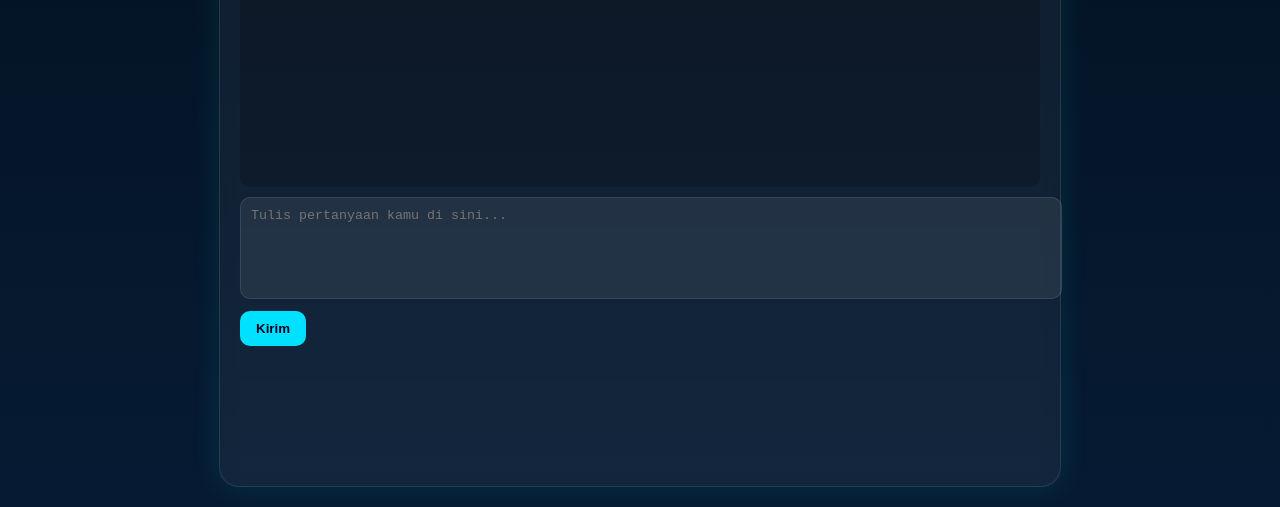
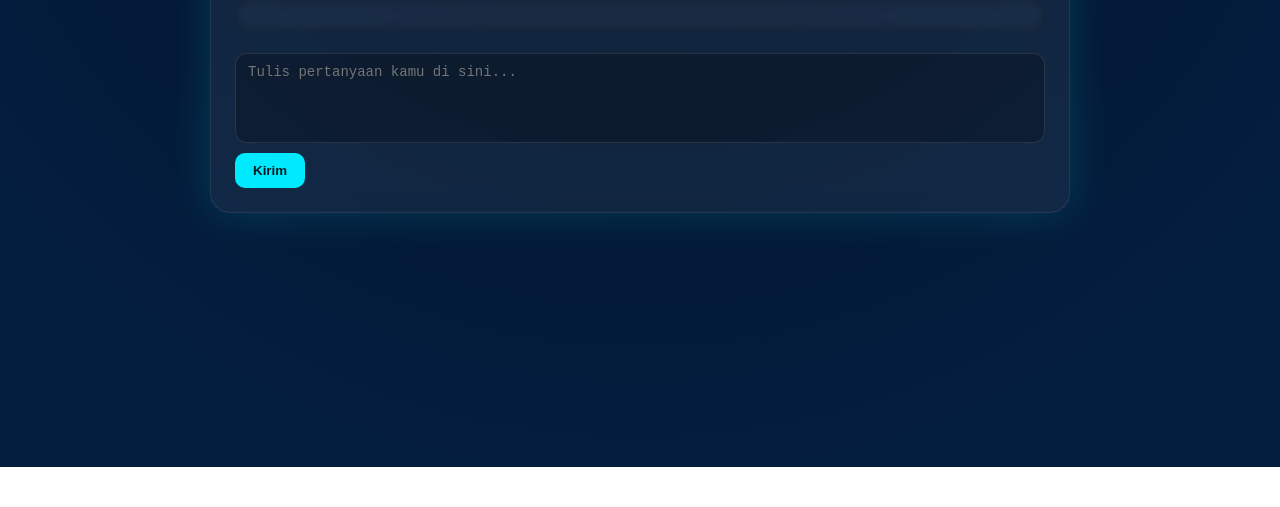
Before and after one commit to arya549/aicerdas, a plain HTML site: page index.html in a window 1280 px wide. Shown: the part 333-840 px from the top of the page. After the commit the page ends 800 px from the top, so only its background shows below. Drawn offline with Linux system fonts and the light colour scheme.

Commit message:
Update index.html

```diff
--- a/index.html
+++ b/index.html
@@ -3,57 +3,181 @@
 <head>
 <meta charset="utf-8" />
 <meta name="viewport" content="width=device-width, initial-scale=1" />
-<title>AI Cerdas — Demo</title>
+<title>AI Cerdas — Multibahasa</title>
+
 <style>
 :root {
-  --bg1:#03101f; --bg2:#061b33; --accent:#00e0ff;
-  --text:#e8f2ff; --muted:#94a3b8;
+  --bg1:#021024;
+  --bg2:#041e40;
+  --accent:#00eaff;
+  --text:#eaf9ff;
+  --muted:#8ba3b5;
+  --glass:rgba(255,255,255,0.06);
 }
+
+* {
+  box-sizing: border-box;
+}
+
 body {
-  margin:0; font-family:'Poppins',sans-serif;
-  background:linear-gradient(180deg,var(--bg1),var(--bg2));
-  color:var(--text); display:flex; justify-content:center;
-  min-height:100vh; padding:20px;
+  margin: 0;
+  font-family: 'Poppins', sans-serif;
+  background: radial-gradient(circle at top, var(--bg1), var(--bg2) 80%);
+  color: var(--text);
+  display: flex;
+  justify-content: center;
+  align-items: center;
+  padding: 20px;
+  min-height: 100vh;
 }
+
 .app {
-  background:rgba(255,255,255,0.05);
-  backdrop-filter:blur(8px);
-  border:1px solid rgba(255,255,255,0.1);
-  border-radius:20px; width:90%; max-width:800px;
-  padding:20px; box-shadow:0 0 30px rgba(0,255,255,0.1);
+  width: 100%;
+  max-width: 860px;
+  background: var(--glass);
+  border: 1px solid rgba(255,255,255,0.08);
+  border-radius: 20px;
+  backdrop-filter: blur(10px);
+  box-shadow: 0 0 40px rgba(0,255,255,0.15);
+  padding: 24px;
+  display: flex;
+  flex-direction: column;
+  animation: fadeIn 0.7s ease;
 }
-h1 { text-align:center; color:var(--accent); margin-top:0; }
+
+@keyframes fadeIn {
+  from { opacity: 0; transform: translateY(15px); }
+  to { opacity: 1; transform: translateY(0); }
+}
+
+h1 {
+  text-align: center;
+  margin: 0 0 14px 0;
+  font-size: clamp(1.4rem, 4vw, 2rem);
+  background: linear-gradient(90deg, var(--accent), #3b82f6);
+  -webkit-background-clip: text;
+  -webkit-text-fill-color: transparent;
+  letter-spacing: 0.6px;
+}
+
 #chat {
-  height:400px; overflow-y:auto; padding:10px;
-  background:rgba(0,0,0,0.2); border-radius:10px; margin-bottom:10px;
+  flex: 1;
+  overflow-y: auto;
+  background: rgba(255,255,255,0.03);
+  border-radius: 14px;
+  padding: 16px;
+  margin-bottom: 14px;
+  box-shadow: inset 0 0 12px rgba(0,0,0,0.3);
+  scroll-behavior: smooth;
 }
-.msg { margin:8px 0; padding:10px; border-radius:10px; max-width:75%; }
-.user { background:rgba(0,255,255,0.1); margin-left:auto; text-align:right; }
-.ai { background:rgba(255,255,255,0.05); text-align:left; }
+
+.msg {
+  margin: 10px 0;
+  padding: 12px 16px;
+  border-radius: 14px;
+  max-width: 80%;
+  word-wrap: break-word;
+  line-height: 1.5;
+  animation: fadeMsg 0.3s ease;
+}
+
+@keyframes fadeMsg {
+  from { opacity: 0; transform: translateY(6px); }
+  to { opacity: 1; transform: translateY(0); }
+}
+
+.user {
+  background: rgba(0, 255, 255, 0.12);
+  margin-left: auto;
+  text-align: right;
+  border: 1px solid rgba(0,255,255,0.15);
+  box-shadow: 0 0 8px rgba(0,255,255,0.15);
+}
+
+.ai {
+  background: rgba(255,255,255,0.05);
+  text-align: left;
+  border: 1px solid rgba(255,255,255,0.1);
+}
+
 textarea {
-  width:100%; height:80px; border-radius:10px;
-  background:rgba(255,255,255,0.07); border:1px solid rgba(255,255,255,0.1);
-  color:var(--text); padding:10px; resize:none;
+  width: 100%;
+  height: 90px;
+  border-radius: 12px;
+  border: 1px solid rgba(255,255,255,0.1);
+  background: rgba(0,0,0,0.25);
+  color: var(--text);
+  font-size: 14px;
+  padding: 10px 12px;
+  resize: none;
+  outline: none;
+  transition: all 0.3s ease;
 }
+
+textarea:focus {
+  border-color: var(--accent);
+  box-shadow: 0 0 10px rgba(0,255,255,0.25);
+}
+
+.controls {
+  display: flex;
+  justify-content: space-between;
+  flex-wrap: wrap;
+  gap: 10px;
+  margin-top: 8px;
+}
+
 button {
-  background:var(--accent); border:0; padding:10px 16px;
-  border-radius:10px; font-weight:bold; cursor:pointer; color:#002;
-  margin-top:8px;
+  background: var(--accent);
+  border: none;
+  border-radius: 10px;
+  padding: 10px 18px;
+  font-weight: 600;
+  color: #001b22;
+  cursor: pointer;
+  transition: 0.25s ease;
 }
-button:hover { opacity:0.9; }
+
+button:hover {
+  filter: brightness(1.15);
+  transform: translateY(-1px);
+}
+
+@media (max-width: 600px) {
+  .app {
+    padding: 16px;
+    border-radius: 14px;
+  }
+  textarea {
+    height: 80px;
+  }
+  #chat {
+    height: 55vh;
+  }
+}
+
+::-webkit-scrollbar { width: 8px; }
+::-webkit-scrollbar-thumb {
+  background: rgba(0,255,255,0.25);
+  border-radius: 6px;
+}
 </style>
 </head>
+
 <body>
   <div class="app">
     <h1>🤖 AI Cerdas — Multibahasa</h1>
     <div id="chat"></div>
+
+    <div class="controls">
       <textarea id="input" placeholder="Tulis pertanyaan kamu di sini..."></textarea>
       <button id="send">Kirim</button>
     </div>
+  </div>
 
 <script>
-// GANTI DENGAN API KEY MILIKMU (hanya untuk demo lokal)
-const OPENAI_API_KEY = "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"; // ⚠️ JANGAN upload ke internet
+// ⚠️ Ganti dengan API key kamu untuk tes lokal, JANGAN upload ke publik
+const OPENAI_API_KEY = "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";
 
 const chatBox = document.getElementById("chat");
 const input = document.getElementById("input");
@@ -75,7 +199,7 @@ async function sendMessage() {
 
   appendMessage("ai", "⏳ Sedang berpikir...");
   const messages = [
-    { role: "system", content: "Kamu adalah AI cerdas yang bisa menjawab semua pertanyaan dalam berbagai bahasa, dengan gaya ramah dan ringkas." },
+    { role: "system", content: "Kamu adalah AI cerdas multibahasa yang menjawab dengan gaya santai, ringkas, dan mudah dimengerti." },
     { role: "user", content: userMsg }
   ];
 
@@ -96,7 +220,7 @@ async function sendMessage() {
 
     const data = await res.json();
     const aiReply = data.choices?.[0]?.message?.content || "Maaf, tidak ada respons.";
-    chatBox.lastChild.innerHTML = `<b>AI:</b><br>${aiReply.replace(/\n/g,"<br>")}`;
+    chatBox.lastChild.innerHTML = `<b>AI:</b><br>${aiReply.replace(/\n/g, "<br>")}`;
   } catch (err) {
     chatBox.lastChild.innerHTML = `<b>AI:</b><br>⚠️ Error: ${err.message}`;
   }
```
Lines whose indentation alone changed are shown as unchanged.
